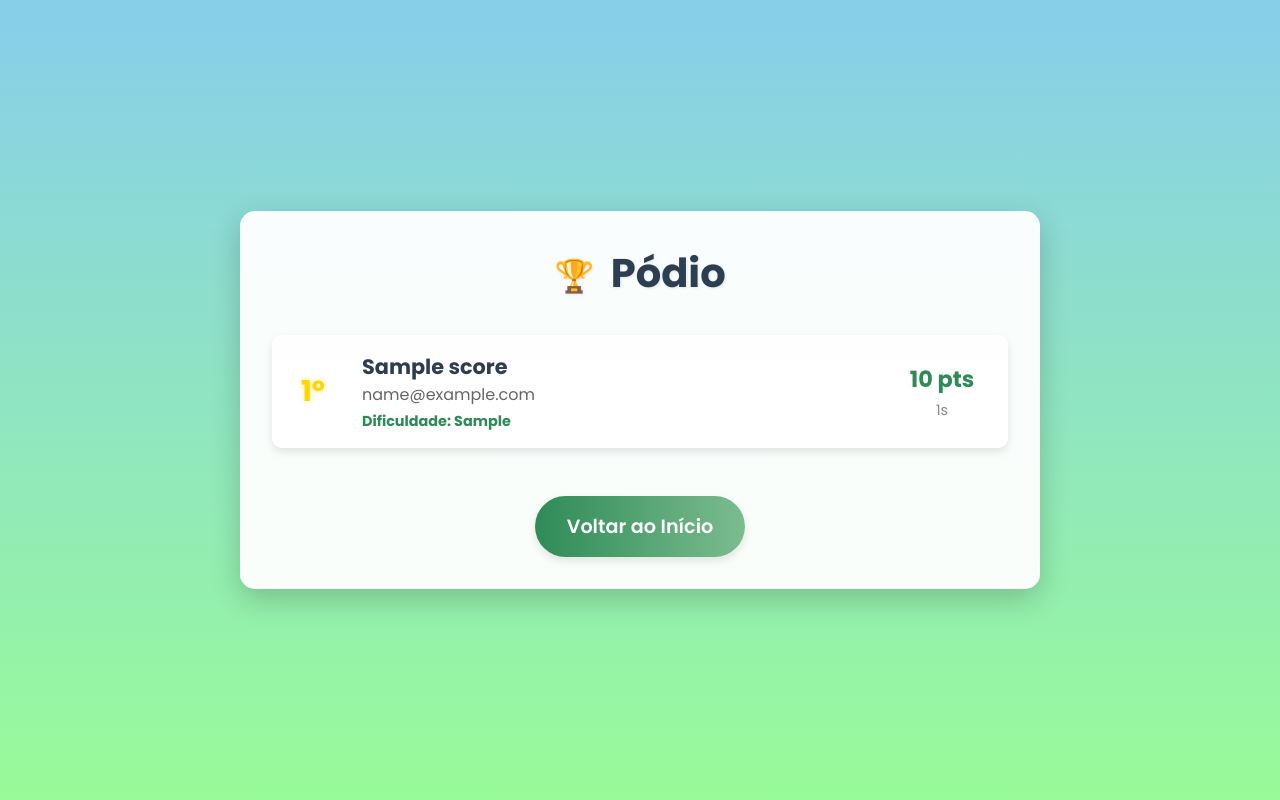
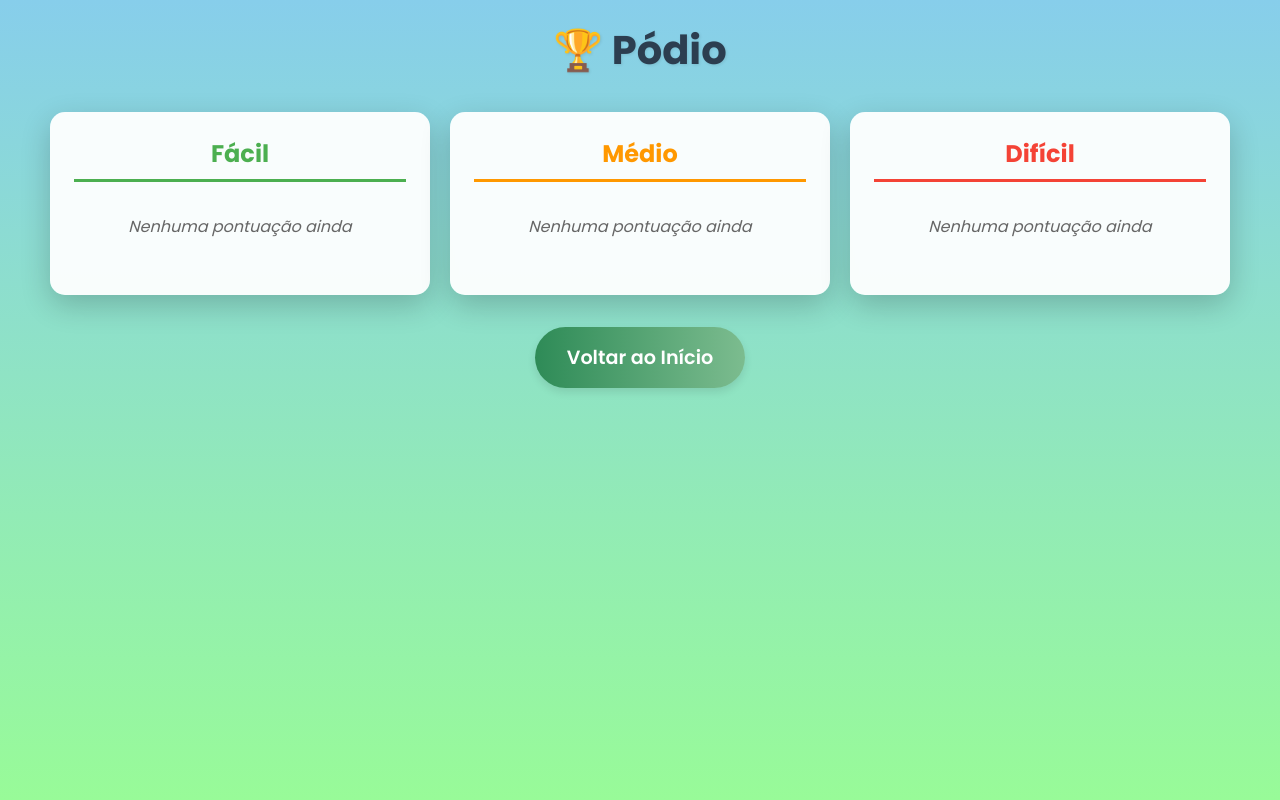
Before and after one commit to Mizamii/mizamii.github.io, a Flask app: page /podium in a window 1280 px wide. Run offline with Flask 3, Linux system fonts and the light colour scheme; tables that the repository leaves empty hold one stand-in row (values such as "Sample post").

Commit message:
Update podio.html

```diff
--- a/templates/podio.html
+++ b/templates/podio.html
@@ -1,4 +1,3 @@
-<!-- templates/podio.html (atualizado) -->
 <!DOCTYPE html>
 <html lang="pt-BR">
 <head>
@@ -17,19 +16,12 @@
         body {
             background: linear-gradient(to bottom, #87CEEB, #98FB98);
             min-height: 100vh;
-            display: flex;
-            justify-content: center;
-            align-items: center;
             padding: 20px;
         }
 
         .podium-container {
-            background: rgba(255, 255, 255, 0.95);
-            padding: 2rem;
-            border-radius: 15px;
-            box-shadow: 0 10px 30px rgba(0,0,0,0.2);
-            max-width: 800px;
-            width: 100%;
+            max-width: 1200px;
+            margin: 0 auto;
             text-align: center;
         }
 
@@ -40,86 +32,107 @@
             text-shadow: 1px 1px 3px rgba(0,0,0,0.1);
         }
 
+        .difficulty-sections {
+            display: flex;
+            gap: 20px;
+            justify-content: center;
+            flex-wrap: wrap;
+        }
+
+        .difficulty-section {
+            background: rgba(255, 255, 255, 0.95);
+            padding: 1.5rem;
+            border-radius: 15px;
+            box-shadow: 0 10px 30px rgba(0,0,0,0.2);
+            flex: 1;
+            min-width: 300px;
+            max-width: 380px;
+        }
+
+        .section-title {
+            font-size: 1.5rem;
+            margin-bottom: 1rem;
+            padding-bottom: 0.5rem;
+            border-bottom: 3px solid;
+        }
+
+        .easy-title {
+            color: #4caf50;
+            border-bottom-color: #4caf50;
+        }
+
+        .medium-title {
+            color: #ff9800;
+            border-bottom-color: #ff9800;
+        }
+
+        .hard-title {
+            color: #f44336;
+            border-bottom-color: #f44336;
+        }
+
         .podium-list {
             list-style: none;
             padding: 0;
-            margin-bottom: 2rem;
+            margin-bottom: 1rem;
         }
 
         .podium-item {
             display: flex;
             justify-content: space-between;
             align-items: center;
-            padding: 1rem;
-            margin-bottom: 0.8rem;
+            padding: 0.8rem;
+            margin-bottom: 0.5rem;
             background: rgba(255, 255, 255, 0.8);
-            border-radius: 10px;
-            box-shadow: 0 4px 8px rgba(0,0,0,0.1);
-            transition: transform 0.3s ease;
-        }
-
-        .podium-item:hover {
-            transform: translateY(-3px);
-            box-shadow: 0 6px 12px rgba(0,0,0,0.15);
+            border-radius: 8px;
+            box-shadow: 0 2px 4px rgba(0,0,0,0.1);
         }
 
         .podium-position {
             font-weight: bold;
-            font-size: 1.8rem;
-            width: 50px;
+            font-size: 1.2rem;
+            width: 40px;
             text-align: center;
         }
 
-        .position-1 {
-            color: gold;
-            text-shadow: 0 0 5px rgba(255,215,0,0.5);
-        }
-
-        .position-2 {
-            color: silver;
-            text-shadow: 0 0 5px rgba(192,192,192,0.5);
-        }
-
-        .position-3 {
-            color: #cd7f32;
-            text-shadow: 0 0 5px rgba(205,127,50,0.5);
-        }
+        .position-1 { color: gold; }
+        .position-2 { color: silver; }
+        .position-3 { color: #cd7f32; }
 
         .podium-info {
             flex-grow: 1;
             text-align: left;
-            padding: 0 1.5rem;
+            padding: 0 1rem;
         }
 
         .podium-name {
             font-weight: bold;
-            font-size: 1.3rem;
             color: #2c3e50;
         }
 
-        .podium-email {
-            font-size: 1rem;
+        .podium-team {
+            font-size: 0.8rem;
             color: #666;
+            display: flex;
+            align-items: center;
+            gap: 0.3rem;
         }
 
-        .podium-difficulty {
-            font-size: 0.9rem;
-            color: #2e8b57;
-            font-weight: bold;
-            margin-top: 0.2rem;
+        .team-icon {
+            width: 16px;
+            height: 16px;
         }
 
         .podium-score {
             font-weight: bold;
-            font-size: 1.4rem;
-            min-width: 100px;
+            min-width: 60px;
             color: #2e8b57;
         }
 
-        .podium-time {
-            font-size: 0.9rem;
-            color: #888;
-            margin-top: 0.2rem;
+        .no-scores {
+            color: #666;
+            padding: 1rem;
+            font-style: italic;
         }
 
         .back-btn {
@@ -135,55 +148,21 @@
             transition: all 0.3s ease;
             text-decoration: none;
             display: inline-block;
-            margin-top: 1rem;
+            margin-top: 2rem;
         }
 
         .back-btn:hover {
             transform: translateY(-3px);
             box-shadow: 0 8px 15px rgba(0,0,0,0.2);
-            background: linear-gradient(to right, #26734d, #6bac7e);
-        }
-
-        .no-scores {
-            font-size: 1.3rem;
-            color: #666;
-            margin: 2.5rem 0;
-            padding: 1.5rem;
-            background: rgba(255, 255, 255, 0.7);
-            border-radius: 10px;
-            border: 2px dashed #ccc;
-        }
-
-        .loading {
-            font-size: 1.3rem;
-            color: #2e8b57;
-            margin: 2rem 0;
-        }
-
-        .trophy-icon {
-            font-size: 2rem;
-            margin-right: 0.5rem;
-            vertical-align: middle;
         }
 
         @media (max-width: 768px) {
-            .podium-item {
+            .difficulty-sections {
                 flex-direction: column;
-                text-align: center;
-                padding: 1.5rem;
             }
 
-            .podium-info {
-                text-align: center;
-                padding: 1rem 0;
-            }
-
-            .podium-position {
-                margin-bottom: 0.5rem;
-            }
-
-            .podium-title {
-                font-size: 2rem;
+            .difficulty-section {
+                min-width: auto;
             }
         }
     </style>
@@ -192,74 +171,113 @@
     <div class="podium-container">
         <h1 class="podium-title"><span class="trophy-icon">🏆</span> Pódio</h1>
 
-        <div id="podium-content">
-            <p class="loading">Carregando pontuações...</p>
+        <div class="difficulty-sections">
+            <div class="difficulty-section">
+                <h2 class="section-title easy-title">Fácil</h2>
+                <div id="easy-scores" class="podium-list">
+                    <p class="loading">Carregando...</p>
+                </div>
+            </div>
+
+            <div class="difficulty-section">
+                <h2 class="section-title medium-title">Médio</h2>
+                <div id="medium-scores" class="podium-list">
+                    <p class="loading">Carregando...</p>
+                </div>
+            </div>
+
+            <div class="difficulty-section">
+                <h2 class="section-title hard-title">Difícil</h2>
+                <div id="hard-scores" class="podium-list">
+                    <p class="loading">Carregando...</p>
+                </div>
+            </div>
         </div>
 
         <a href="/" class="back-btn">Voltar ao Início</a>
     </div>
 
         <script>
-        // Carregar as pontuações do servidor
+        // URLs das imagens dos times
+        const teamImages = {
+            cat: "https://png.pngtree.com/png-clipart/20230322/original/pngtree-black-cat-silhouette-png-image_8999326.png",
+            dog: "https://cdn.colab55.com/images/55001/studio/115533/art/238888/stickers.png"
+        };
+
+        // Função para carregar as pontuações
         async function loadScores() {
             try {
                 const response = await fetch('/api/scores');
+                if (!response.ok) {
+                    throw new Error('Erro ao carregar pontuações');
+                }
                 const scores = await response.json();
+                console.log('Pontuações carregadas:', scores); // Debug
 
-                const podiumContent = document.getElementById('podium-content');
+                // Separar pontuações por dificuldade
+                const easyScores = scores.filter(s => s.difficulty === 'easy');
+                const mediumScores = scores.filter(s => s.difficulty === 'medium');
+                const hardScores = scores.filter(s => s.difficulty === 'hard');
 
-                if (scores.length === 0) {
-                    podiumContent.innerHTML = '<p class="no-scores">Nenhuma pontuação ainda. Seja o primeiro a jogar e aparecer aqui! 🎮</p>';
+                // Ordenar por pontuação (maior primeiro) e depois por tempo (menor primeiro)
+                const sortScores = (arr) => arr.sort((a, b) => {
+                    if (b.score !== a.score) return b.score - a.score;
+                    return a.time_taken - b.time_taken;
+                });
+
+                // Exibir pontuações
+                displayScores(sortScores(easyScores), 'easy-scores');
+                displayScores(sortScores(mediumScores), 'medium-scores');
+                displayScores(sortScores(hardScores), 'hard-scores');
+
+            } catch (error) {
+                console.error('Erro ao carregar pontuações:', error);
+                document.querySelectorAll('.podium-list').forEach(el => {
+                    el.innerHTML = '<p class="no-scores">Erro ao carregar pontuações</p>';
+                });
+            }
+        }
+
+        // Função para exibir as pontuações
+        function displayScores(scores, containerId) {
+            const container = document.getElementById(containerId);
+
+            if (!scores || scores.length === 0) {
+                container.innerHTML = '<p class="no-scores">Nenhuma pontuação ainda</p>';
                 return;
             }
 
-                let html = '<ul class="podium-list">';
+            // Pegar apenas as top 10 pontuações
+            const topScores = scores.slice(0, 10);
 
-                scores.forEach((score, index) => {
+            container.innerHTML = topScores.map((score, index) => {
                 const positionClass = index === 0 ? 'position-1' :
                                     index === 1 ? 'position-2' :
                                     index === 2 ? 'position-3' : '';
 
-                    // Formatar o tempo para exibição
+                // Formatar o tempo (segundos para mm:ss)
                 const minutes = Math.floor(score.time_taken / 60);
                 const seconds = score.time_taken % 60;
-                    const timeFormatted = `${minutes > 0 ? minutes + 'm ' : ''}${seconds}s`;
+                const timeFormatted = `${minutes}:${seconds.toString().padStart(2, '0')}`;
 
-                    // Traduzir a dificuldade
-                    let difficultyText = '';
-                    switch(score.difficulty) {
-                        case 'easy': difficultyText = 'Fácil'; break;
-                        case 'medium': difficultyText = 'Médio'; break;
-                        case 'hard': difficultyText = 'Difícil'; break;
-                        default: difficultyText = score.difficulty;
-                    }
-
-                    html += `
-                        <li class="podium-item">
+                return `
+                    <div class="podium-item">
                         <span class="podium-position ${positionClass}">${index + 1}º</span>
                         <div class="podium-info">
                             <div class="podium-name">${score.name}</div>
-                                <div class="podium-email">${score.email}</div>
-                                <div class="podium-difficulty">Dificuldade: ${difficultyText}</div>
+                            <div class="podium-team">
+                                <img src="${teamImages[score.team]}" alt="${score.team}" class="team-icon">
+                                Time ${score.team === 'cat' ? 'Gato' : 'Cachorro'}
                             </div>
-                            <div>
-                                <div class="podium-score">${score.score} pts</div>
-                                <div class="podium-time">${timeFormatted}</div>
                         </div>
-                        </li>
+                        <span class="podium-score">${score.score} pts</span>
+                    </div>
                 `;
-                });
-
-                html += '</ul>';
-                podiumContent.innerHTML = html;
-            } catch (error) {
-                console.error('Erro ao carregar pontuações:', error);
-                document.getElementById('podium-content').innerHTML = '<p class="no-scores">Erro ao carregar pontuações. Tente novamente mais tarde.</p>';
-            }
+            }).join('');
         }
 
-        // Carregar as pontuações quando a página for carregada
-        window.addEventListener('DOMContentLoaded', loadScores);
+        // Carregar pontuações quando a página carregar
+        document.addEventListener('DOMContentLoaded', loadScores);
     </script>
 </body>
 </html>
```
Lines whose indentation alone changed are shown as unchanged.
